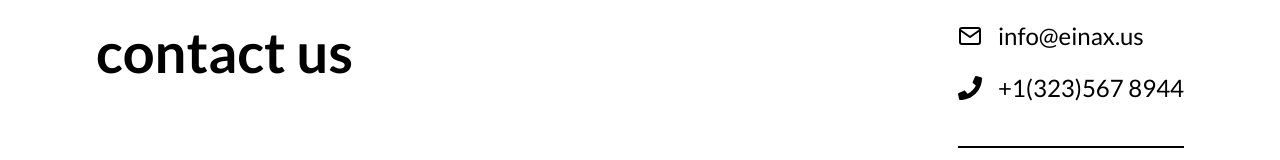
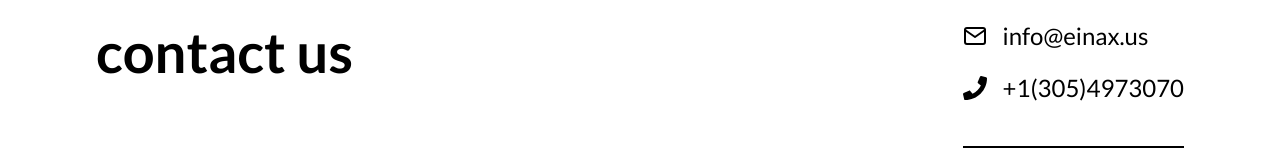
Before and after one commit to mlabato/einax, a React (Create React App) app: page / in a window 1280 px wide. Shown: the part 1824-1984 px from the top of the page. Built offline with nearby package versions, Linux system fonts and the light colour scheme.

Commit message:
phone number changed

```diff
--- a/src/sections/ContactContainer.js
+++ b/src/sections/ContactContainer.js
@@ -14,7 +14,7 @@ const ContactContainer = () => {
             </a>
 
             <a href="emailto:google.com" className="flex flex-row items-center hover:text-[#00F000] duration-300">
-              <FaPhone/> <p className="ml-[1rem]"> +1(323)567 8944</p>
+              <FaPhone/> <p className="ml-[1rem]"> +1(305)4973070</p>
             </a>
           </div>
         </div>
```
Also changed, not shown: src/ux/ContactIcons.js (line endings or trailing spaces).
